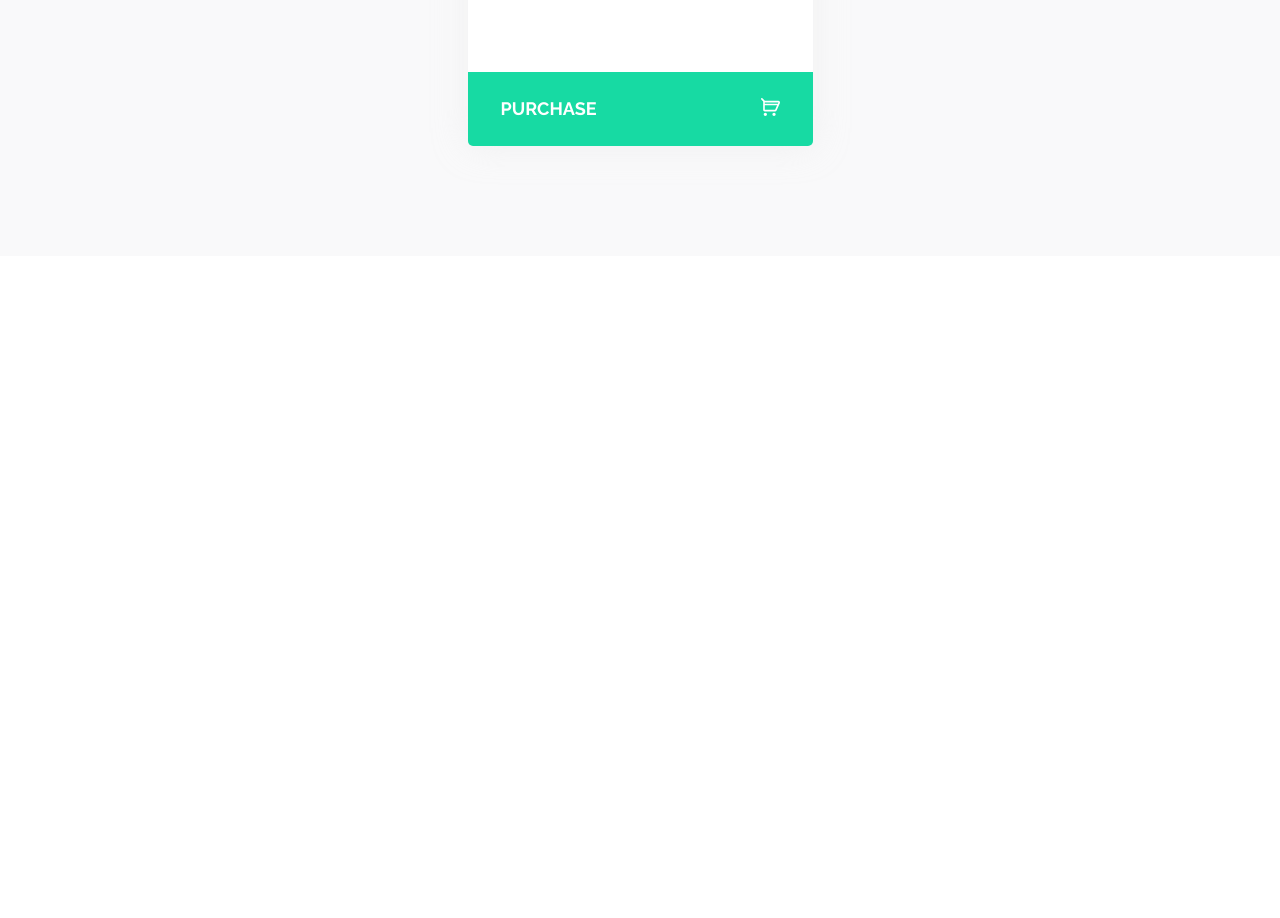
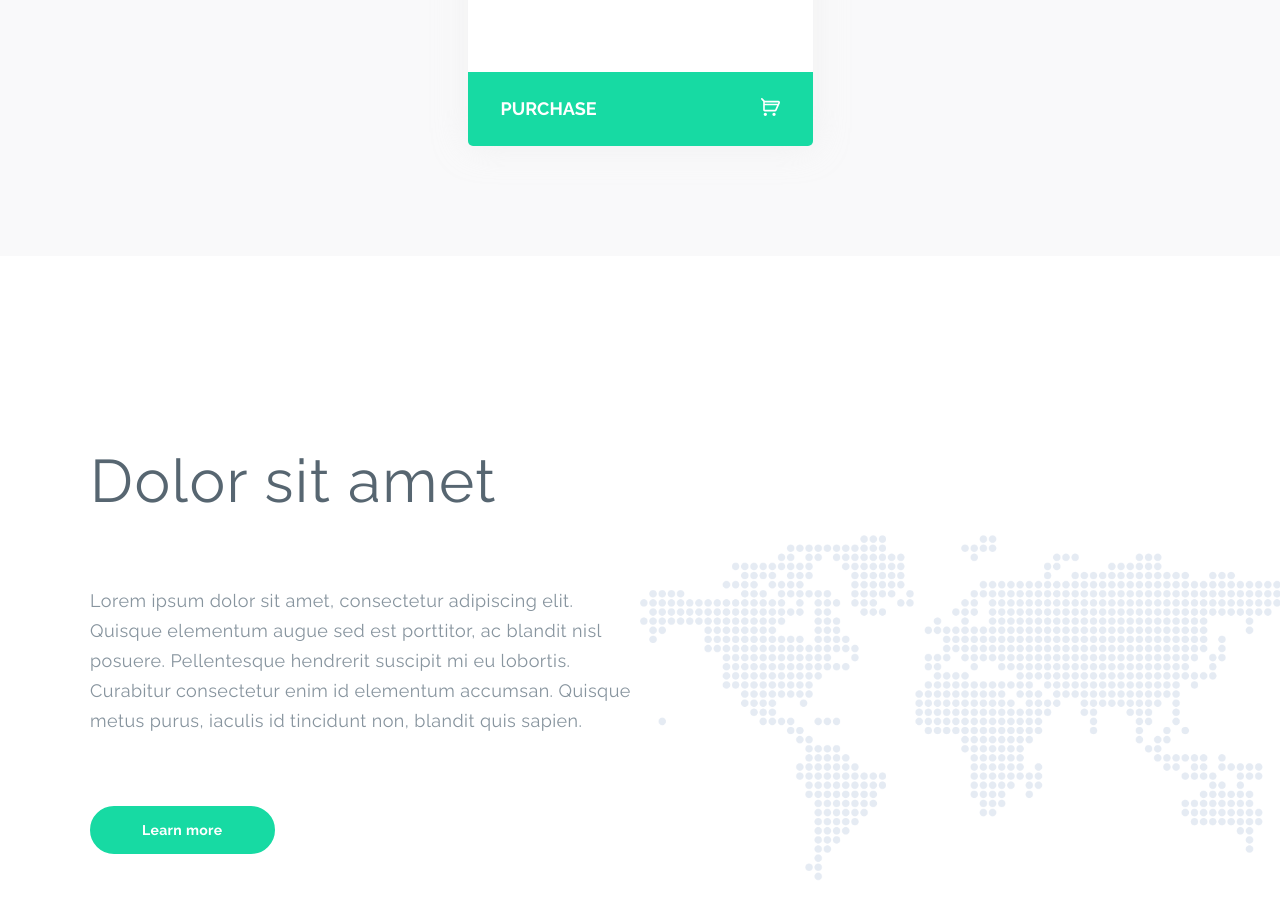
Before and after one commit to jerzy-jarczynski/alecto-landing, a plain HTML site: page index.html in a window 1280 px wide. Shown: the part 8791-9709 px from the top of the page. Before the commit the page ends 9047 px from the top, so only its background shows below. Drawn offline with Linux system fonts and the light colour scheme; a web font is replaced by a local one.

Commit message:
Add HTML/CSS/RWD for Location section

```diff
--- a/index.html
+++ b/index.html
@@ -516,6 +516,38 @@
 
         </section>
 
+        <section class="location section-padding-190">
+
+            <div class="container">
+
+                <div class="row">
+
+                    <div class="col">
+
+                        <h3 class="title title-gray">
+                            Dolor sit amet
+                        </h3>
+
+                        <p class="description">
+                            Lorem ipsum dolor sit amet, consectetur adipiscing elit. Quisque elementum augue sed est porttitor, ac blandit nisl posuere. Pellentesque hendrerit suscipit mi eu lobortis. Curabitur consectetur enim id elementum accumsan. Quisque metus purus, iaculis id tincidunt non, blandit quis sapien.
+                        </p>
+
+                        <a href="#" class="btn btn-green">
+                            Learn more
+                        </a>
+
+                    </div>
+
+                    <div class="image">
+                        <img src="images/location-map.png" alt="">
+                    </div>
+
+                </div>
+
+            </div>
+
+        </section>
+
     </main>
 
 </body>
--- a/sass/style.scss
+++ b/sass/style.scss
@@ -54,6 +54,11 @@ ul, ol {
 .section-padding-165 {
     padding-top: 165px;
     padding-bottom: 165px;
+}
+
+.section-padding-190 {
+    padding-top: 190px;
+    padding-bottom: 190px;
 }
 
 /* Container */
@@ -923,3 +928,49 @@ ul, ol {
         }
     }
 }
+
+/* ~ * Location * ~ */
+
+.location {
+    position: relative;
+    overflow: hidden;
+
+    .title, .description {
+        text-align: left;
+        margin-bottom: 70px;
+    }
+
+    .col {
+        width: 100%;
+    }
+
+    .image {
+        width: 100%;
+        margin-top: 60px;
+
+        img {
+            width: 100%;
+        }
+    }
+}
+
+@media (min-width: 992px) {
+    .location {
+        .col {
+            width: 50%;
+        }
+
+        .image {
+            position: absolute;
+            top: 50%;
+            right: 0;
+            transform: translate(0, -50%);
+            width: 50%;
+
+            img {
+                width: 100%;
+            }
+        }
+    }
+
+}
```
Also changed, not shown: css/style.css, 1 other file.
